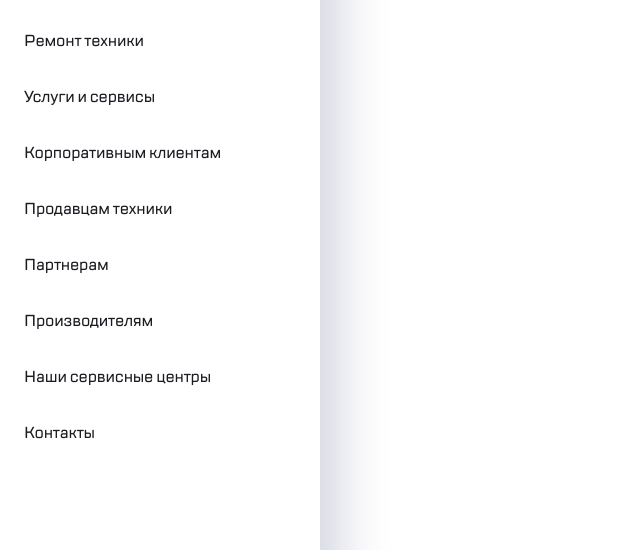
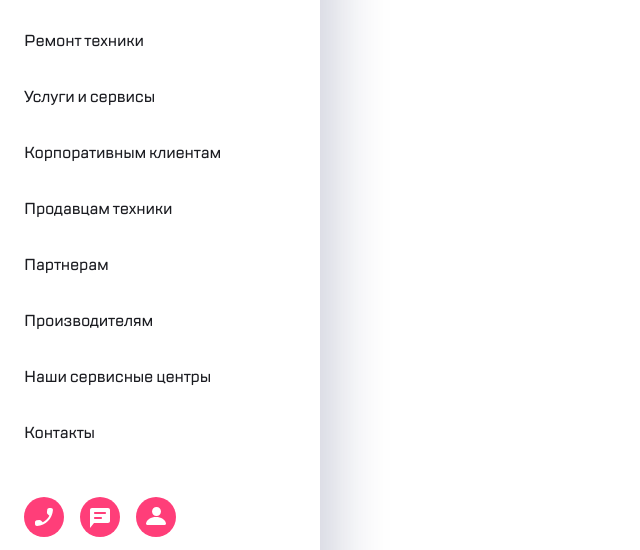
Before and after one commit to DasIstMars/block_1.4, a plain HTML site: page index.html in a window 1280 px wide. Shown: the part 91-641 px from the top of the page, without its empty margins (0-640 px from the left). Drawn offline with Linux system fonts and the light colour scheme.

Commit message:
Flex wrapper

```diff
--- a/style.css
+++ b/style.css
@@ -40,7 +40,8 @@ button {
 }
 
 .m-wrapper {
-    height: 1024px;
+    max-height: 1024px;
+    height: 100%;
     display: flex;
     flex-direction: column;
     justify-content: space-between;
```
